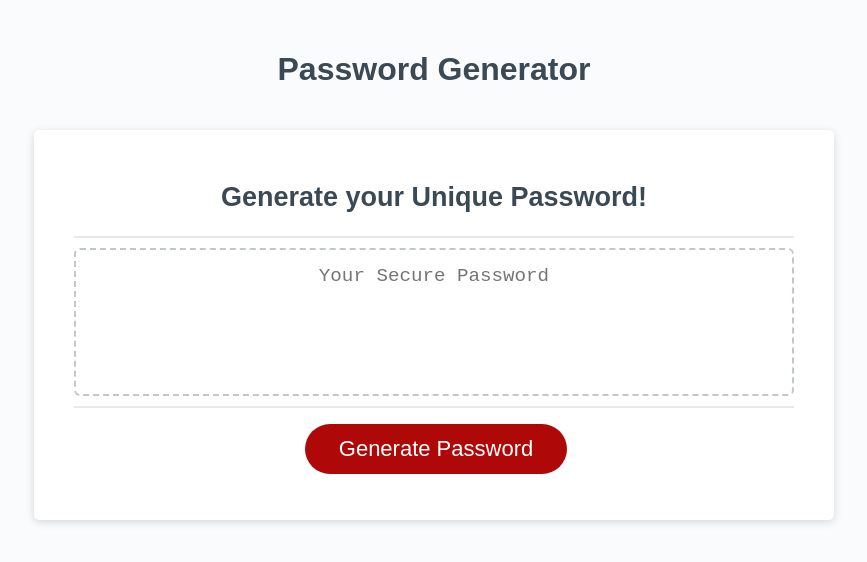
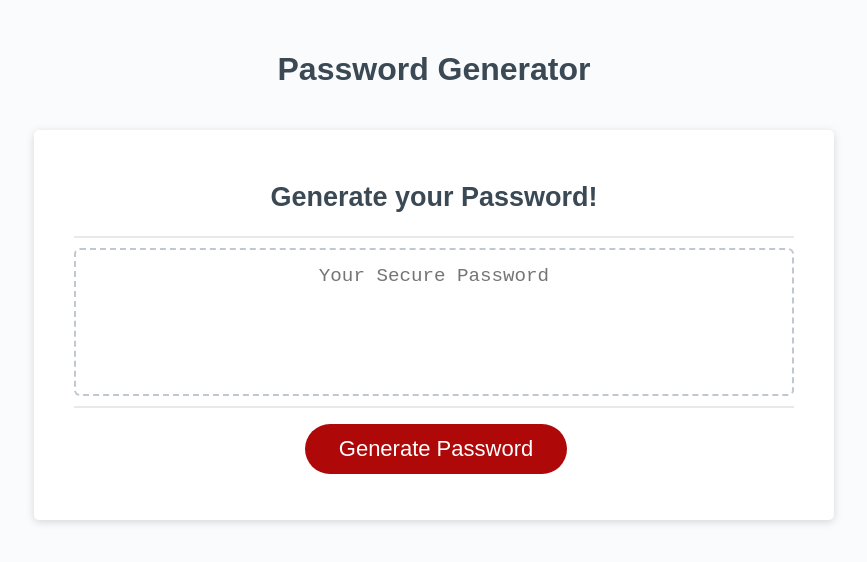
Before and after one commit to Ryan9698/Password-Generator-Mod3, a plain HTML site: page index.html in a window 1280 px wide. Shown: the whole page, without its empty margins (206-1073 px from the left). Drawn offline with Linux system fonts and the light colour scheme.

Commit message:
Final formatting of file

```diff
--- a/index.html
+++ b/index.html
@@ -14,7 +14,7 @@
       </header>
       <div class="card">
         <div class="card-header">
-          <h2>Generate your Unique Password!</h2>
+          <h2>Generate your Password!</h2>
         </div>
         <div class="card-body">
           <textarea
--- a/script.js
+++ b/script.js
@@ -6,8 +6,7 @@ var symbols = ["!","@","#","$","^","&","*","(",")","/"];
 var pwArray = [];
 var pwLength = 128;
 // Get references to the #generate element
-var
-generateBtn = document.querySelector("#generate");
+var generateBtn = document.querySelector("#generate");
 
 // Write password to the #password input
 
@@ -63,7 +62,7 @@ function prompts() {
       password = password + pwArray[pwCharacters];
     }
     return password;
-  }
+  };
 
 // Add event listener to generate button
 generateBtn.addEventListener("click", writePassword);
```
Lines whose indentation alone changed are shown as unchanged.
